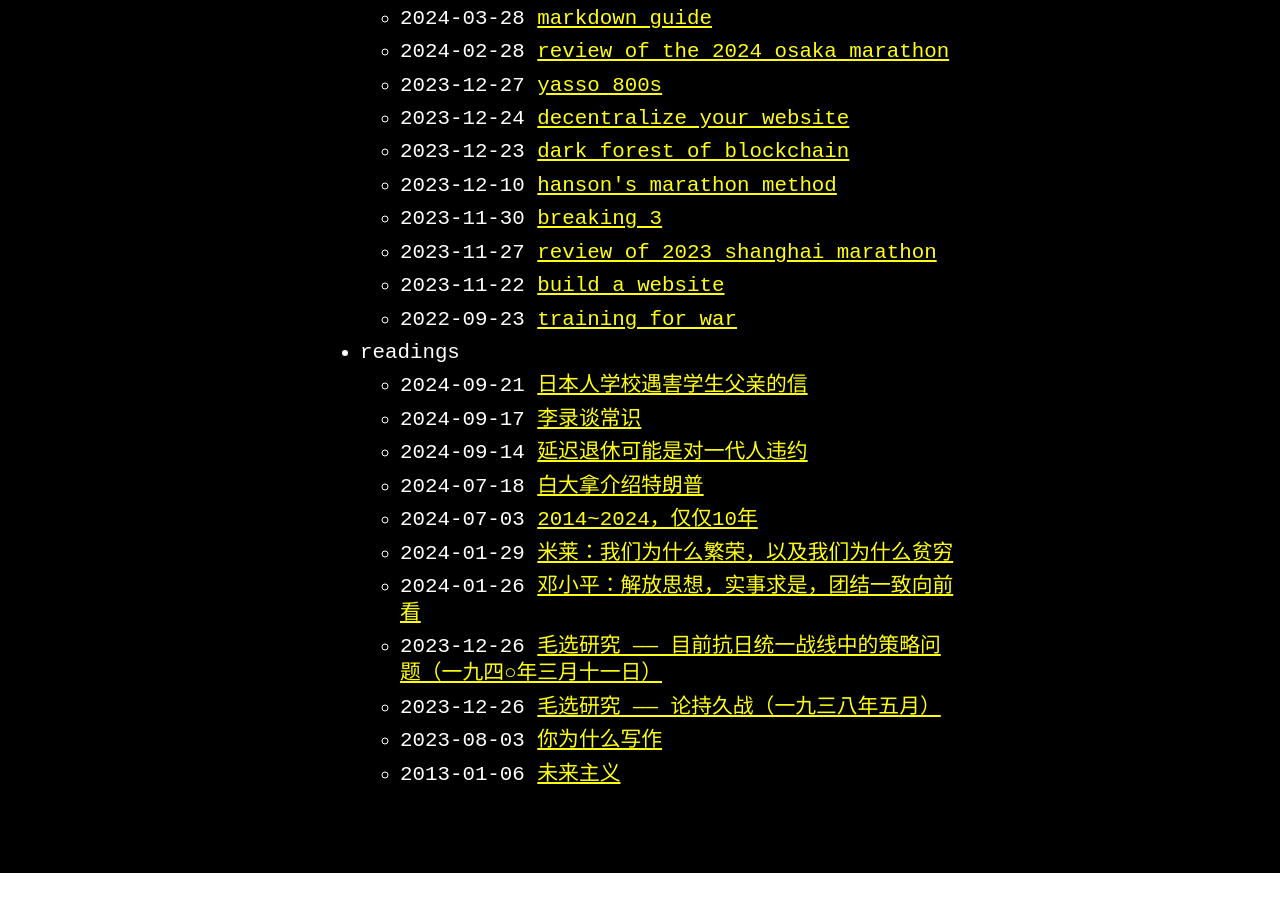
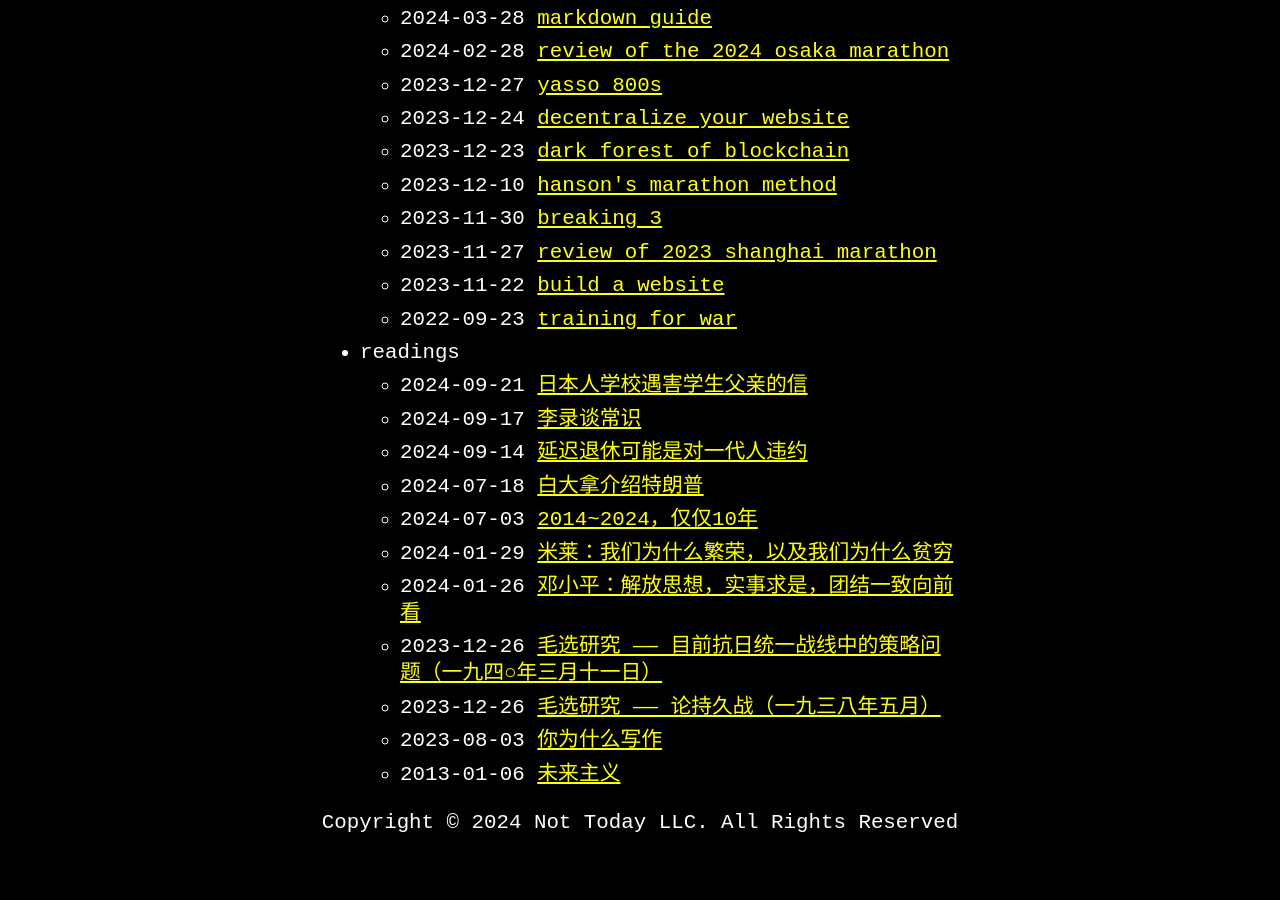
Before and after one commit to thekingofcool/thekingofcool.github.io, a Jekyll site: the page built from index.md, in a window 1280 px wide and 900 px high, scrolled down 1396 px. Built offline with Jekyll 4.4.1, drawn with Linux system fonts in a browser that asks for light colours; a style sheet for code colours, icons or effects is not loaded; before the commit the page ends 2269 px from its top, so only the background shows below that.

Commit message:
add copy right

```diff
--- a/_layouts/home.html
+++ b/_layouts/home.html
@@ -9,3 +9,7 @@ layout: default
 </header>
 {{ content }}
 {%-include menu_item.html collection=site.data.menu.entries-%}
+
+<div style="text-align: center;">
+  <div class="text-tiny text-gray-600 dark:text-gray-400">Copyright © 2024 Not Today LLC. All Rights Reserved</div>
+</div>
```
Also changed, not shown: 2 other files.
